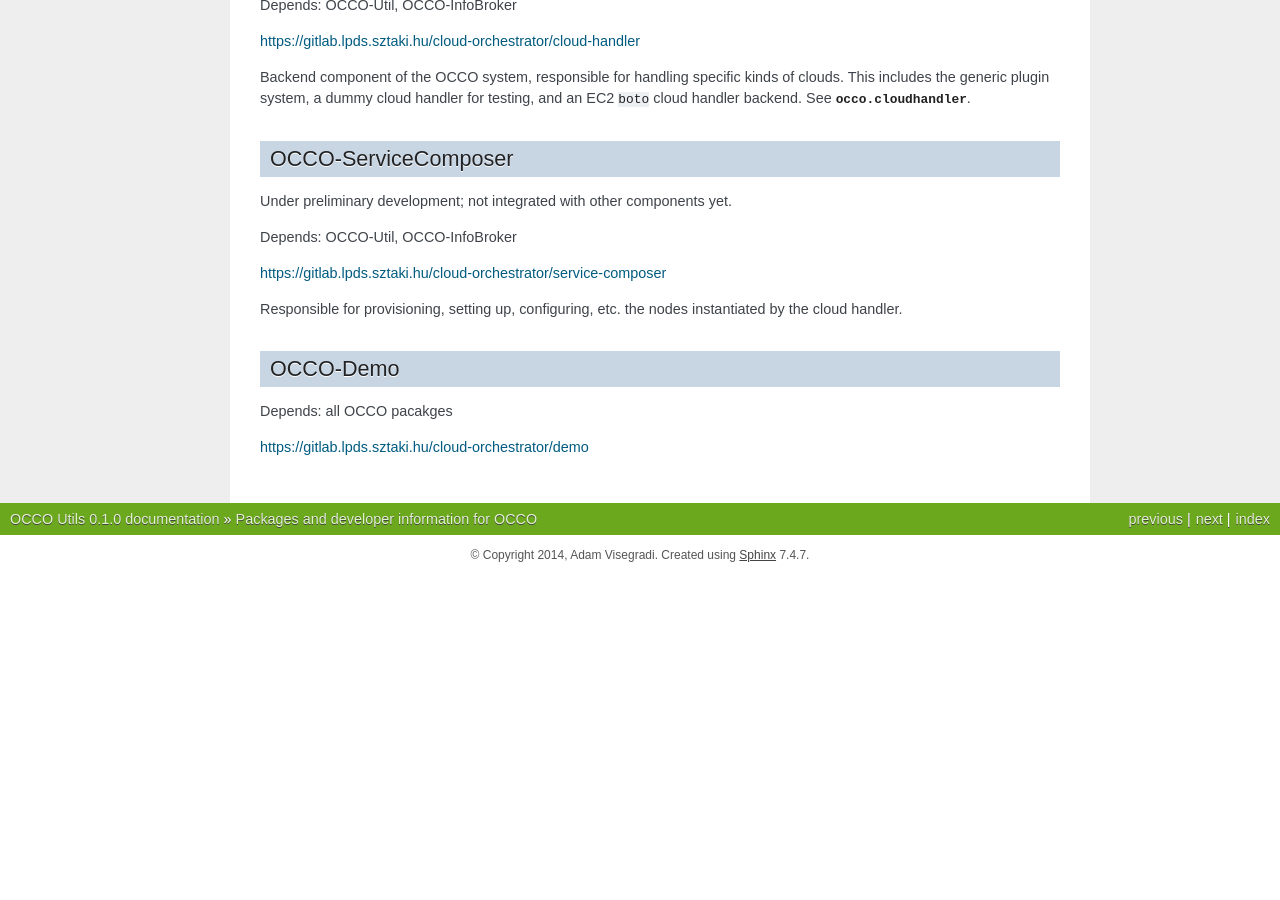
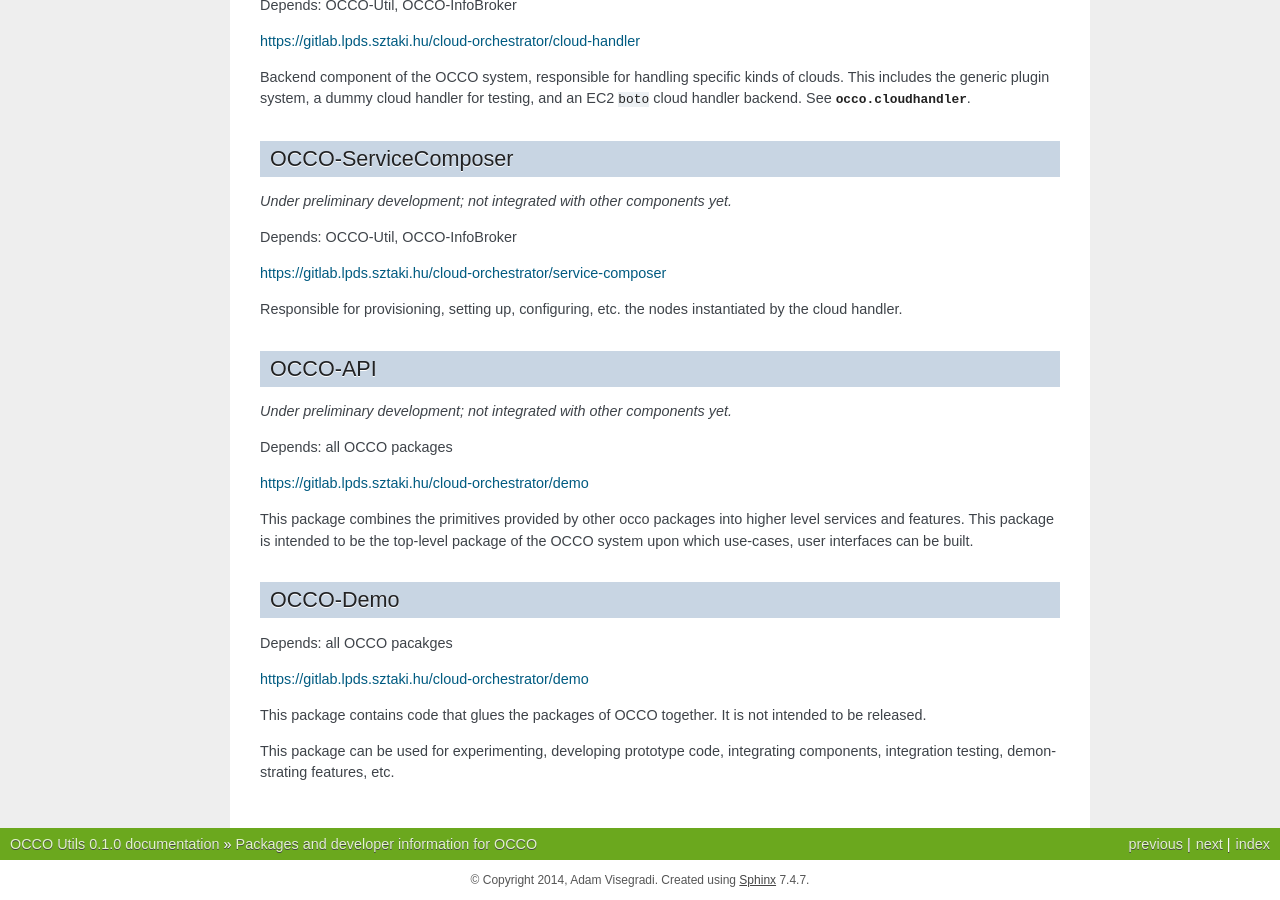
Before and after one commit to occopus/docs, a Sphinx documentation site: the page built from sphinx/source/packages.rst, in a window 1280 px wide and 900 px high, scrolled down 2089 px. Built offline with Sphinx 7.4.7, drawn with Linux system fonts in a browser that asks for light colours; formulas are drawn with MathJax 3; before the commit the page ends 2664 px from its top, so only the background shows below that.

Commit message:
Document OCCO packages

```diff
--- a/sphinx/source/packages.rst
+++ b/sphinx/source/packages.rst
@@ -135,7 +135,7 @@ testing, and an EC2 ``boto`` cloud handler backend. See
 OCCO-ServiceComposer
 --------------------
 
-Under preliminary development; not integrated with other components yet.
+*Under preliminary development; not integrated with other components yet.*
 
 Depends: OCCO-Util, OCCO-InfoBroker
 
@@ -144,9 +144,29 @@ https://gitlab.lpds.sztaki.hu/cloud-orchestrator/service-composer
 Responsible for provisioning, setting up, configuring, etc. the nodes instantiated
 by the cloud handler.
 
+OCCO-API
+--------
+
+*Under preliminary development; not integrated with other components yet.*
+
+Depends: all OCCO packages
+
+https://gitlab.lpds.sztaki.hu/cloud-orchestrator/demo
+
+This package combines the primitives provided by other occo packages into
+higher level services and features. This package is intended to be the
+top-level package of the OCCO system upon which use-cases, user interfaces
+can be built.
+
 OCCO-Demo
 ---------
 
 Depends: all OCCO pacakges
 
 https://gitlab.lpds.sztaki.hu/cloud-orchestrator/demo
+
+This package contains code that glues the packages of OCCO together. It is not
+intended to be released.
+
+This package can be used for experimenting, developing prototype code,
+integrating components, integration testing, demonstrating features, etc.
```
